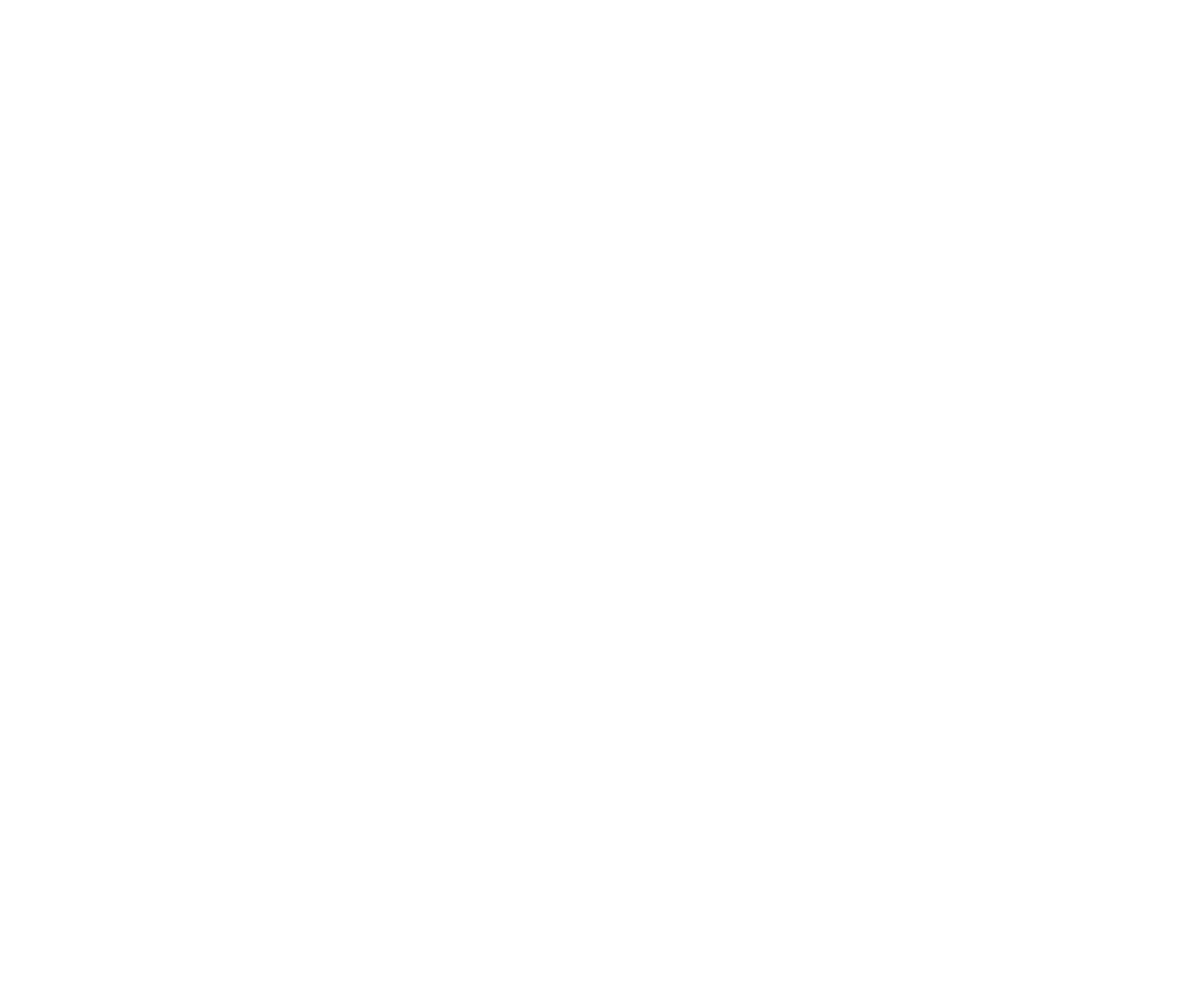
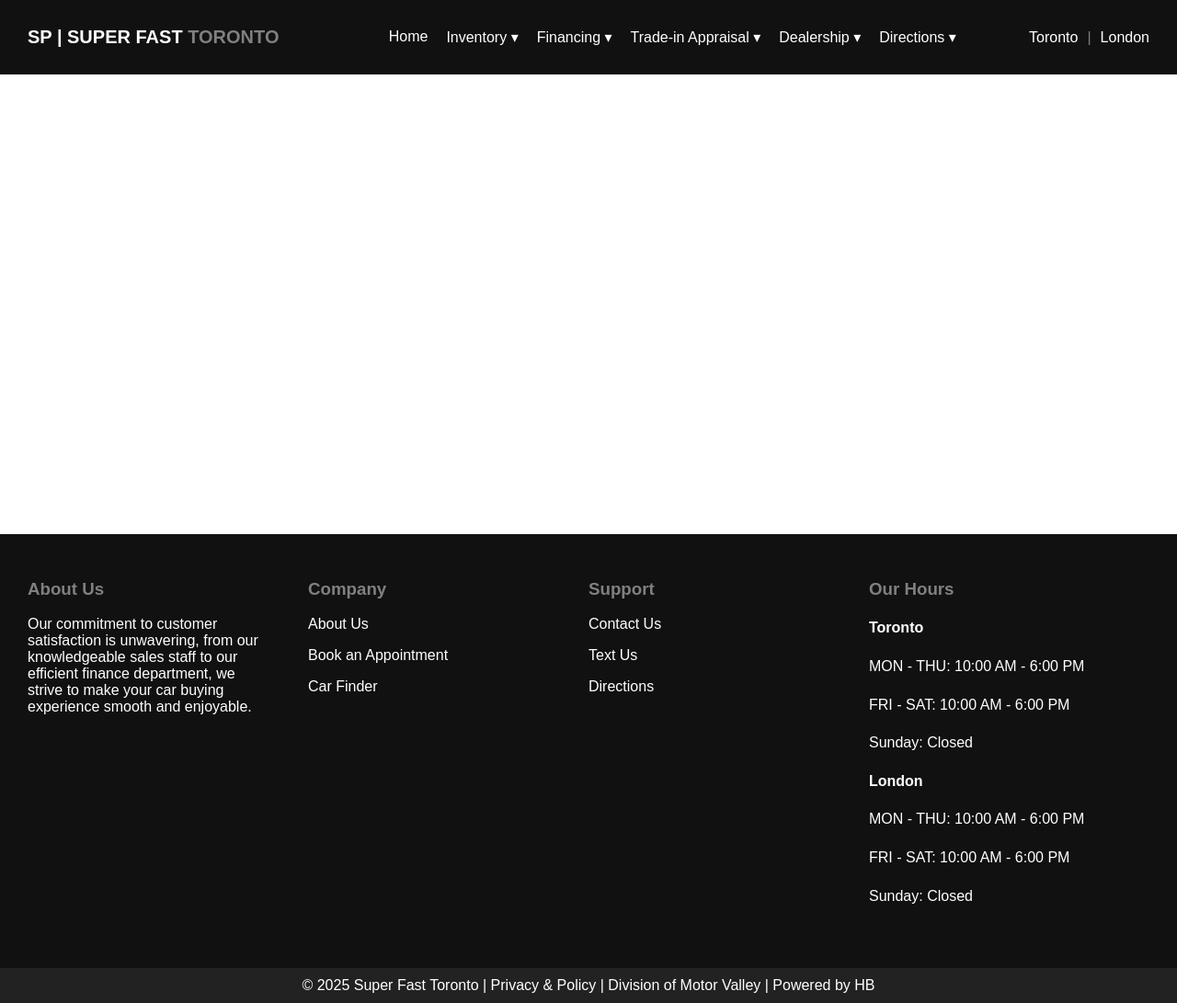
Before and after one commit to mizamgali/Mizamgali-SuperFast, a plain HTML site: page index.html in a window 1280 px wide. Shown: the whole page at 92% size. Before the commit the page ends 800 px from the top, so only its background shows below. Drawn offline with Linux system fonts and the light colour scheme.

Commit message:
Header/footer commit

```diff
--- a/index.html
+++ b/index.html
@@ -2,18 +2,79 @@
 <html lang="en">
 <head>
     <meta charset="UTF-8">
-    <meta name="viewport" content="width= , initial-scale=1.0">
-    <title>Document</title>
+    <meta name="viewport" content="width=device-width, initial-scale=1.0">
+    <title>Car Connection Toronto</title>
+    <link rel="stylesheet" href="style.css">
 </head>
 <body>
     <header>
+        <nav class="navbar">
+            <div class="logo">SP | SUPER FAST <span>TORONTO</span></div>
+            <ul class="nav-links">
+                <li><a href="#">Home</a></li>
+                <li class="dropdown">
+                    <a href="#">Inventory &#9662;</a>
+                </li>
+                <li class="dropdown">
+                    <a href="#">Financing &#9662;</a>
+                </li>
+                <li class="dropdown">
+                    <a href="#">Trade-in Appraisal &#9662;</a>
+                </li>
+                <li class="dropdown">
+                    <a href="#">Dealership &#9662;</a>
+                </li>
 
+                <li class="dropdown">
+                    <a href="#">Directions &#9662;</a>
+                </li>
+            </ul>
+            <div class="location-switcher">
+                <span class="location">Toronto</span>
+                <span class="separator">|</span>
+                <span class="location">London</span>
+            </div>
+        </nav>
     </header>
-    <div class="container">
+    <main>
 
-    </div>
+    </main>
     <footer>
+        <div class="footer">
+            <div class="footer-section">
+                <h3>About Us</h3>
+                <p class="about-us-text">Our commitment to customer satisfaction is unwavering, from our knowledgeable sales staff to our efficient finance department, we strive to make your car buying experience smooth and enjoyable.</p>
+            </div>
+            <div class="footer-section">
+                <h3>Company</h3>
+                <p>About Us</p>
+                <p>Book an Appointment</p>
+                <p>Car Finder</p>
+            </div>
+            <div class="footer-section">
+                <h3>Support</h3>
+                <p>Contact Us</p>
+                <p>Text Us</p>
+                <p>Directions</p>
+            </div>
+            <div class="footer-section" id="hours">
+                <h3>Our Hours</h3>
+                <div class="hours">
+                    <p><strong>Toronto</strong></p>
+                    <p>MON - THU: 10:00 AM - 6:00 PM</p>
+                    <p>FRI - SAT: 10:00 AM - 6:00 PM</p>
+                    <p>Sunday: Closed</p>
+                    <p><strong>London</strong></p>
+                    <p>MON - THU: 10:00 AM - 6:00 PM</p>
+                    <p>FRI - SAT: 10:00 AM - 6:00 PM</p>
+                    <p>Sunday: Closed</p>
+                </div>
+            </div>
+        </div>
+        <div class="footer-bottom">
+            &copy; 2025  Super Fast Toronto | Privacy & Policy | Division of Motor Valley | Powered by HB
+        </div>
+    </footer>
 
-    </footer>
 </body>
 </html>
--- /dev/null
+++ b/style.css
@@ -0,0 +1,106 @@
+body {
+    margin: 0;
+    font-family: Arial, sans-serif;
+    background-color: black;
+    color: white;
+}
+.navbar {
+    display: flex;
+    justify-content: space-between;
+    align-items: center;
+    padding: 15px 30px;
+    background-color: #111;
+}
+.logo {
+    font-size: 20px;
+    font-weight: bold;
+}
+.logo span {
+    color: grey;
+}
+.nav-links {
+    list-style: none;
+    display: flex;
+    gap: 20px;
+}
+.nav-links li {
+    display: inline;
+}
+.nav-links a {
+    color: white;
+    text-decoration: none;
+}
+.location-switcher {
+    display: flex;
+    gap: 10px;
+}
+.location {
+    cursor: pointer;
+}
+.location.active {
+    font-weight: bold;
+}
+.separator {
+    color: grey;
+}
+
+main{
+    background-color: white;
+    height: 500px;
+}
+
+.footer {
+    background-color: #111;
+    padding: 30px;
+    display: flex;
+    justify-content: space-between;
+    flex-wrap: wrap;
+}
+.footer-section {
+    flex: 1;
+    min-width: 200px;
+    margin-bottom: 20px;
+}
+.about-us-text{
+    max-width: 260px;
+}
+.footer-section h3 {
+    color: grey;
+}
+.footer-bottom {
+    text-align: center;
+    padding: 10px;
+    background-color: #222;
+}
+.hours {
+    line-height: 1.6;
+}
+
+
+@media (min-width:320px) and (max-width: 768px)  {
+    .navbar{
+        margin: 0;
+        width: auto;
+        display: flex;
+        flex-direction: column;
+    }
+    .logo{
+        font-size: 15px;
+    }
+    .nav-links{
+        display: flex;
+        flex-direction: column;
+    }
+    .nav-links li{
+        font-size: 15px;
+    }
+    .location-switcher{
+        font-size: 15px;
+    }
+    .hours{
+        display: none;
+    }
+    #hours h3{
+        display: none;
+    }
+}
```
